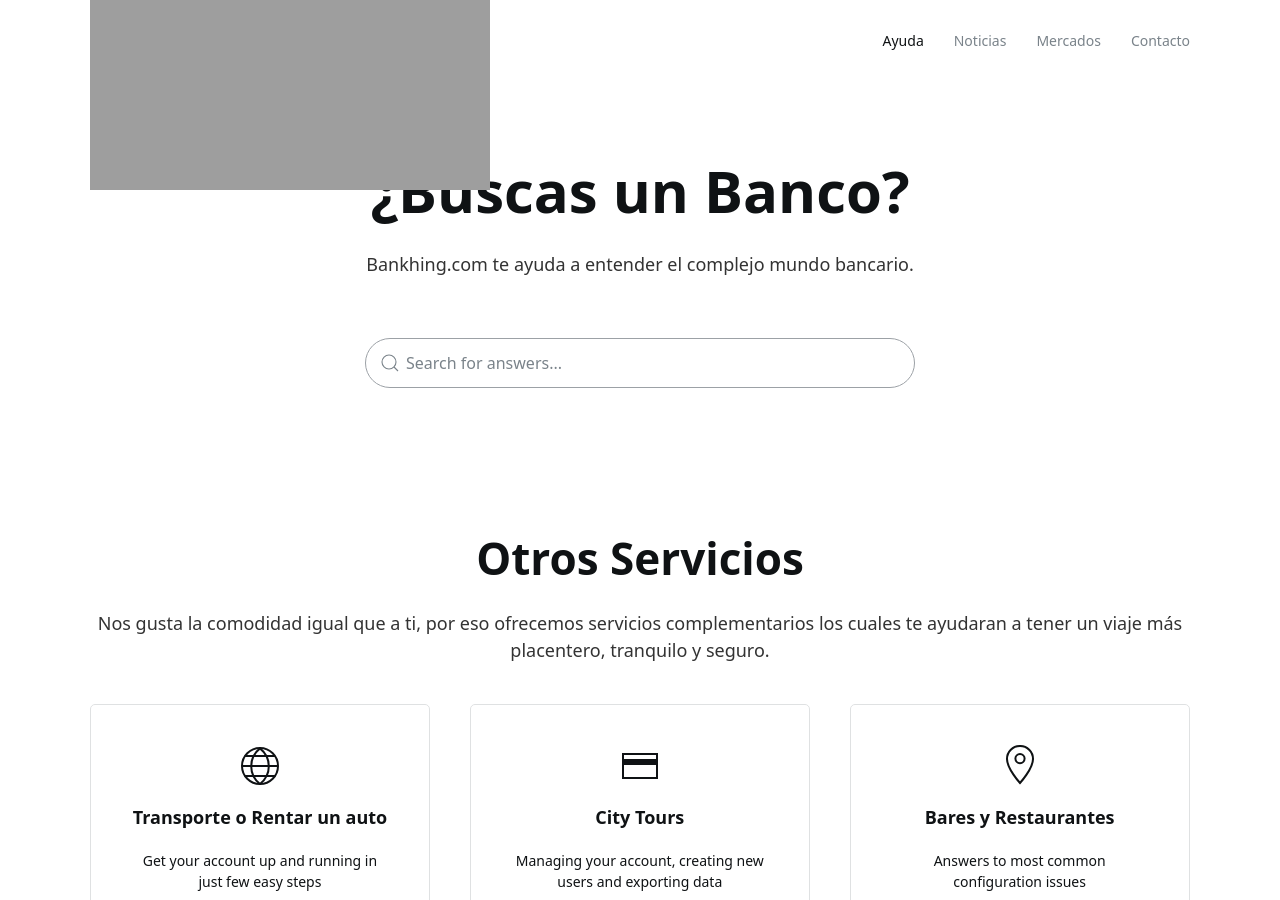
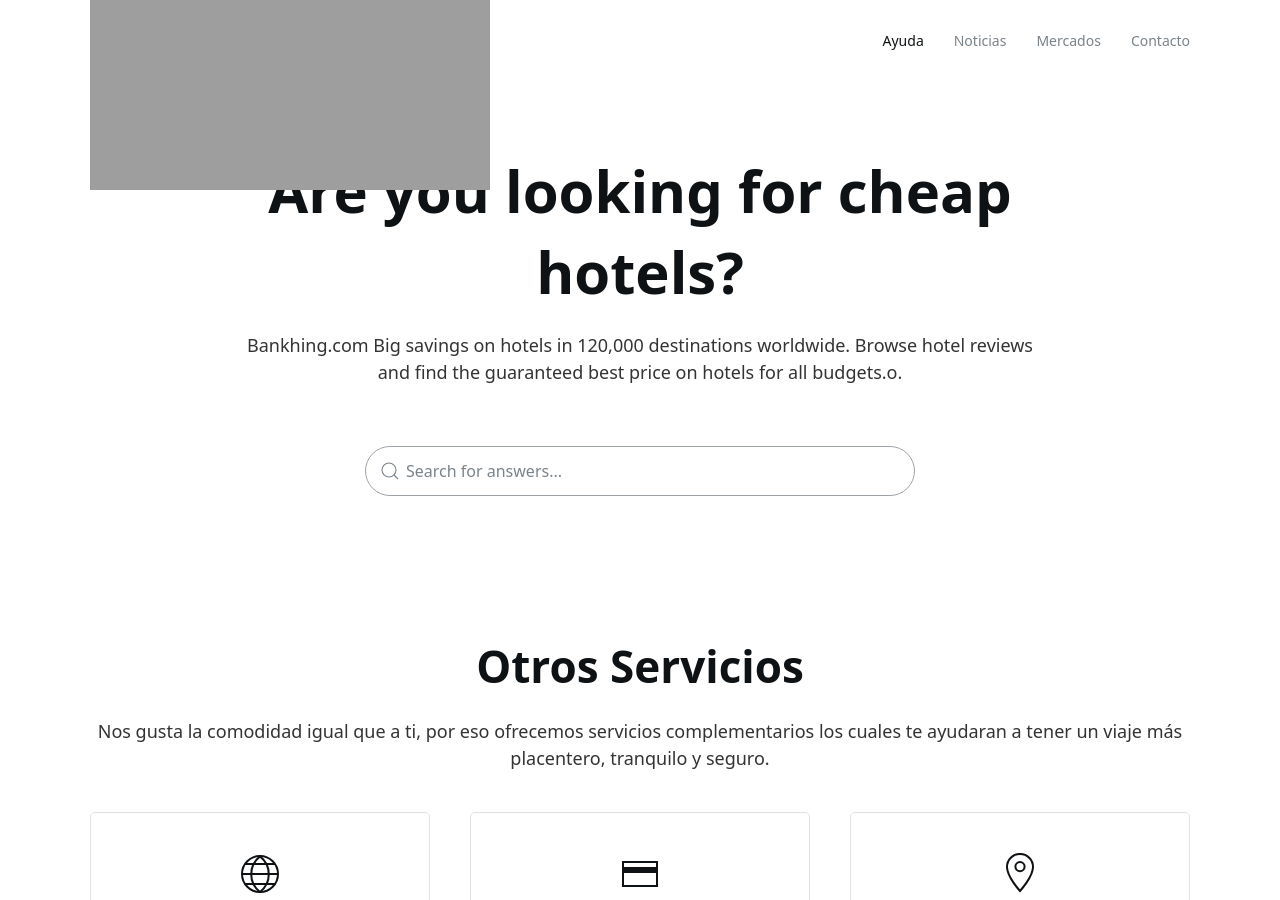
Before and after one commit to jelmii/jelmii.github.io, a Jekyll site: the page built from index.md, in a window 1280 px wide and 900 px high. Built offline with Jekyll 4.4.1, drawn with Linux system fonts in a browser that asks for light colours; some of the changed text lies outside the part shown.

Commit message:
Update index.md

```diff
--- a/index.md
+++ b/index.md
@@ -1,8 +1,8 @@
 ---
 layout: home
 hero:
-    title: ¿Buscas un Banco?
-    subtitle: Bankhing.com te ayuda a entender el complejo mundo bancario.
+    title: Are you looking for cheap hotels?
+    subtitle: Bankhing.com Big savings on hotels in 120,000 destinations worldwide. Browse hotel reviews and find the guaranteed best price on hotels for all budgets.o.
 
     search: true
 categories:
@@ -13,7 +13,7 @@ featured:
     title: Lo más buscado
     tag: featured
 section:
-    title: Ayuda 24/7
+    title: Writing Us for Cheaper hotel Deals! +507-6548-3317
     subtitle: Si tienes alguna pregunta no dudes en escribirnos (WhatsApp) +507 6503-7188
 cta:
     title: ¿No encontraste lo que estabas buscando?
```
